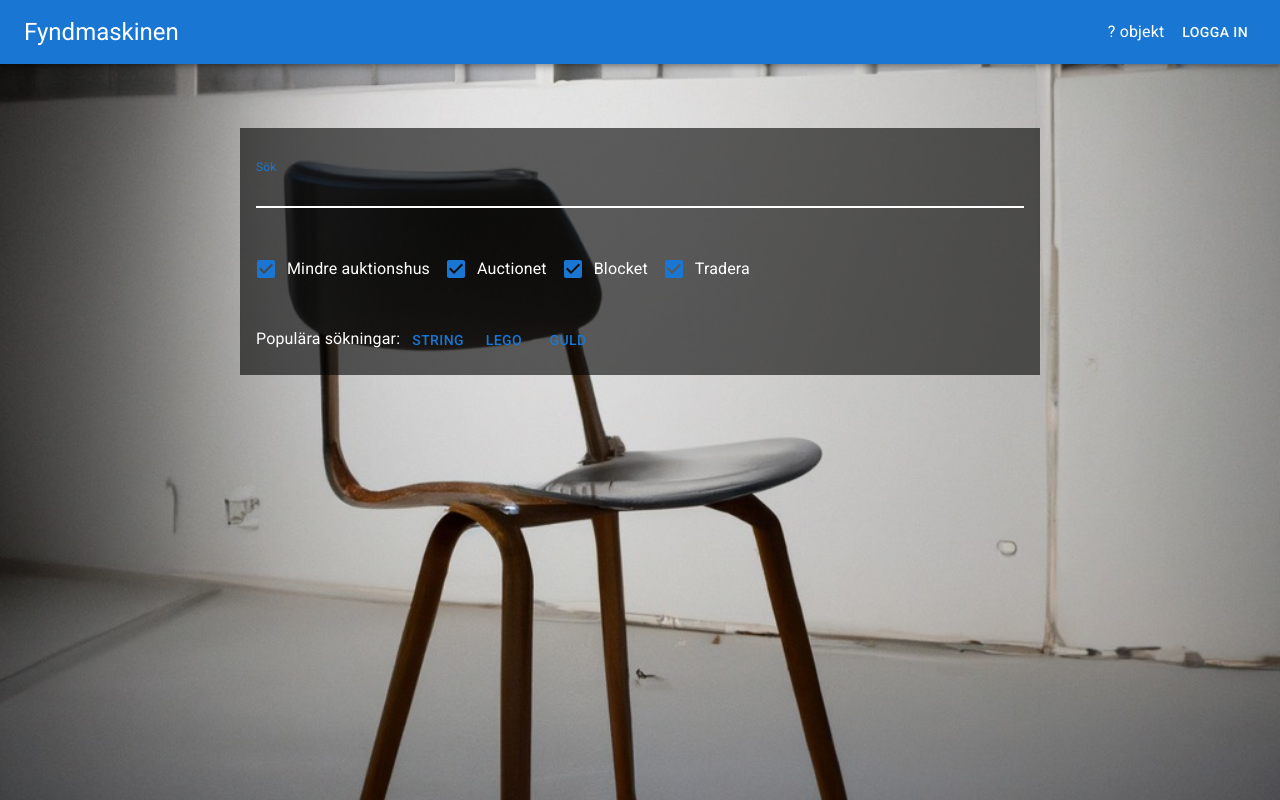
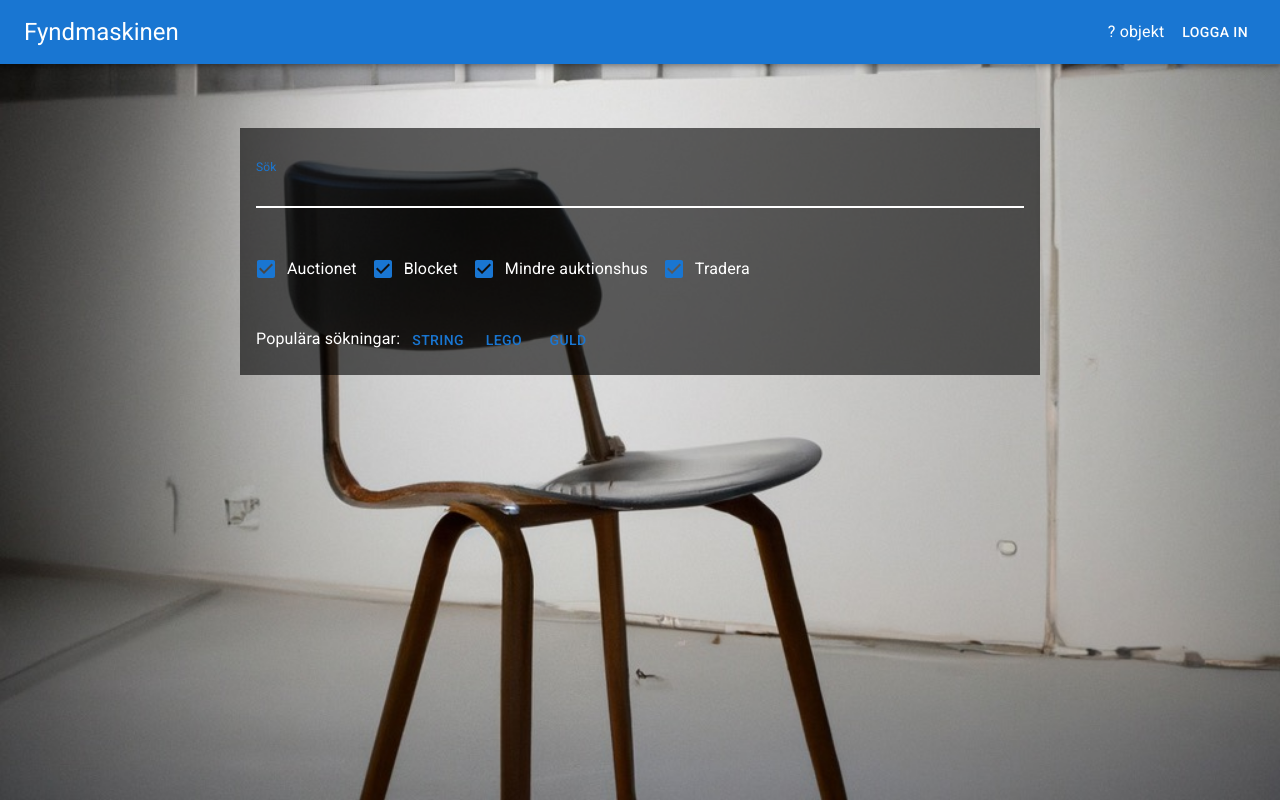
Before and after one commit to kokarn/fyndmaskinen-site, a React (Create React App) app: page / in a window 1280 px wide. Built offline with nearby package versions, Linux system fonts and the light colour scheme; no server answers.

Commit message:
Add blocket to allowed sources

```diff
--- a/src/components/sources-group/index.js
+++ b/src/components/sources-group/index.js
@@ -21,6 +21,13 @@ const defaultSources = {
     blocket: true,
     tradera: true,
 };
+
+const sourceOrder = [
+    'auctionet',
+    'blocket',
+    'auction2000',
+    'tradera',
+];
 
 const SourcesGroup = (props) => {
     const [
@@ -58,19 +65,19 @@ const SourcesGroup = (props) => {
             <FormGroup
                 row
             >
-                {Object.keys(allowedSources).map((allowedSourceKey) => {
+                {sourceOrder.map((sourceKey) => {
                     return (<FormControlLabel
                         // color = 'primary'
                         control = {<Checkbox
-                            checked = {allowedSources[ allowedSourceKey ]}
-                            name = {allowedSourceKey}
+                            checked = {allowedSources[ sourceKey ]}
+                            name = {sourceKey}
                             onChange = {handleCheckboxChange}
                             sx = {{
                                 color: '#fff',
                             }}
                         />}
-                        key = {allowedSourceKey}
-                        label = {sourceLabels[ allowedSourceKey ]}
+                        key = {sourceKey}
+                        label = {sourceLabels[ sourceKey ]}
                     />);
                 })}
             </FormGroup>
```
Also changed, not shown: public/images/icons/blocket.png (added).
